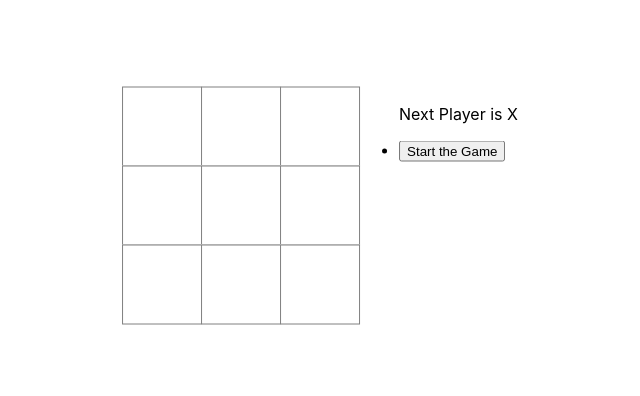
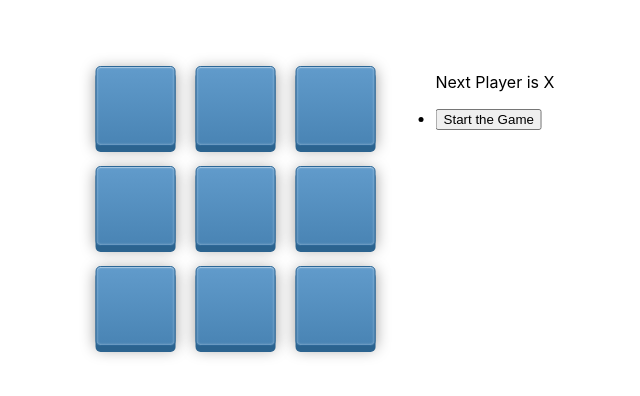
Before and after one commit to abdulhanan5643/tic-tac-toe-game-in-react.js, a React (Create React App) app: page / in a window 1280 px wide. Shown: the part 194-590 px from the top of the page, without its empty margins (320-960 px from the left). Built offline with nearby package versions, Linux system fonts and the light colour scheme.

Commit message:
game completed

```diff
--- a/src/App.css
+++ b/src/App.css
@@ -1,27 +1,58 @@
 .square {
-    background: white;
-    border: 1px solid grey;
+    background: #fff;
+    border: 1px solid #999;
     float: left;
+    font-size: 50px;
+    font-weight: bold;
     margin-right: -1px;
     margin-top: -1px;
     padding: 0;
+    text-align: center;
     width: 80px;
+    line-height: 80px;
     height: 80px;
-    text-align: center;
-    font-size: 40px;
+    display: inline-block;
+    text-decoration: none;
+    color: #fff;
     font-weight: bold;
-    line-height: 80px;
+    background-color: #538fbe;
+    margin: 10px;
+    border: 1px solid #2d6898;
+    background-image: linear-gradient(bottom, rgb(73, 132, 180) 0%, rgb(97, 155, 203) 100%);
+    background-image: -o-linear-gradient(bottom, rgb(73, 132, 180) 0%, rgb(97, 155, 203) 100%);
+    background-image: -moz-linear-gradient(bottom, rgb(73, 132, 180) 0%, rgb(97, 155, 203) 100%);
+    background-image: -webkit-linear-gradient(bottom, rgb(73, 132, 180) 0%, rgb(97, 155, 203) 100%);
+    background-image: -ms-linear-gradient(bottom, rgb(73, 132, 180) 0%, rgb(97, 155, 203) 100%);
+    background-image: -webkit-gradient( linear, left bottom, left top, color-stop(0, rgb(73, 132, 180)), color-stop(1, rgb(97, 155, 203)));
+    -webkit-border-radius: 5px;
+    -moz-border-radius: 5px;
+    border-radius: 5px;
+    text-shadow: 0px -1px 0px rgba(0, 0, 0, .5);
+    -webkit-box-shadow: 0px 6px 0px #2b638f, 0px 3px 15px rgba(0, 0, 0, .4), inset 0px 1px 0px rgba(255, 255, 255, .3), inset 0px 0px 3px rgba(255, 255, 255, .5);
+    -moz-box-shadow: 0px 6px 0px #2b638f, 0px 3px 15px rgba(0, 0, 0, .4), inset 0px 1px 0px rgba(255, 255, 255, .3), inset 0px 0px 3px rgba(255, 255, 255, .5);
+    box-shadow: 0px 6px 0px #2b638f, 0px 3px 15px rgba(0, 0, 0, .4), inset 0px 1px 0px rgba(255, 255, 255, .3), inset 0px 0px 3px rgba(255, 255, 255, .5);
 }
 
-.square:focus {
-    outline: none;
+.square:active {
+    background-image: linear-gradient(bottom, rgb(88, 154, 204) 0%, rgb(90, 150, 199) 100%);
+    background-image: -o-linear-gradient(bottom, rgb(88, 154, 204) 0%, rgb(90, 150, 199) 100%);
+    background-image: -moz-linear-gradient(bottom, rgb(88, 154, 204) 0%, rgb(90, 150, 199) 100%);
+    background-image: -webkit-linear-gradient(bottom, rgb(88, 154, 204) 0%, rgb(90, 150, 199) 100%);
+    background-image: -ms-linear-gradient(bottom, rgb(88, 154, 204) 0%, rgb(90, 150, 199) 100%);
+    background-image: -webkit-gradient( linear, left bottom, left top, color-stop(0, rgb(88, 154, 204)), color-stop(1, rgb(90, 150, 199)));
 }
 
-.boarder-row:after {
+
+/* Board */
+
+.board-row:after {
     clear: both;
     content: "";
     display: table;
 }
+
+
+/* Game */
 
 .game {
     position: absolute;
@@ -32,3 +63,18 @@
     flex-direction: row;
     margin: 0 auto;
 }
+
+
+/* Game Info */
+
+ul {
+    padding-left: 30px;
+}
+
+.game-info {
+    margin-left: 20px;
+}
+
+.status {
+    margin-bottom: 10px;
+}
```
